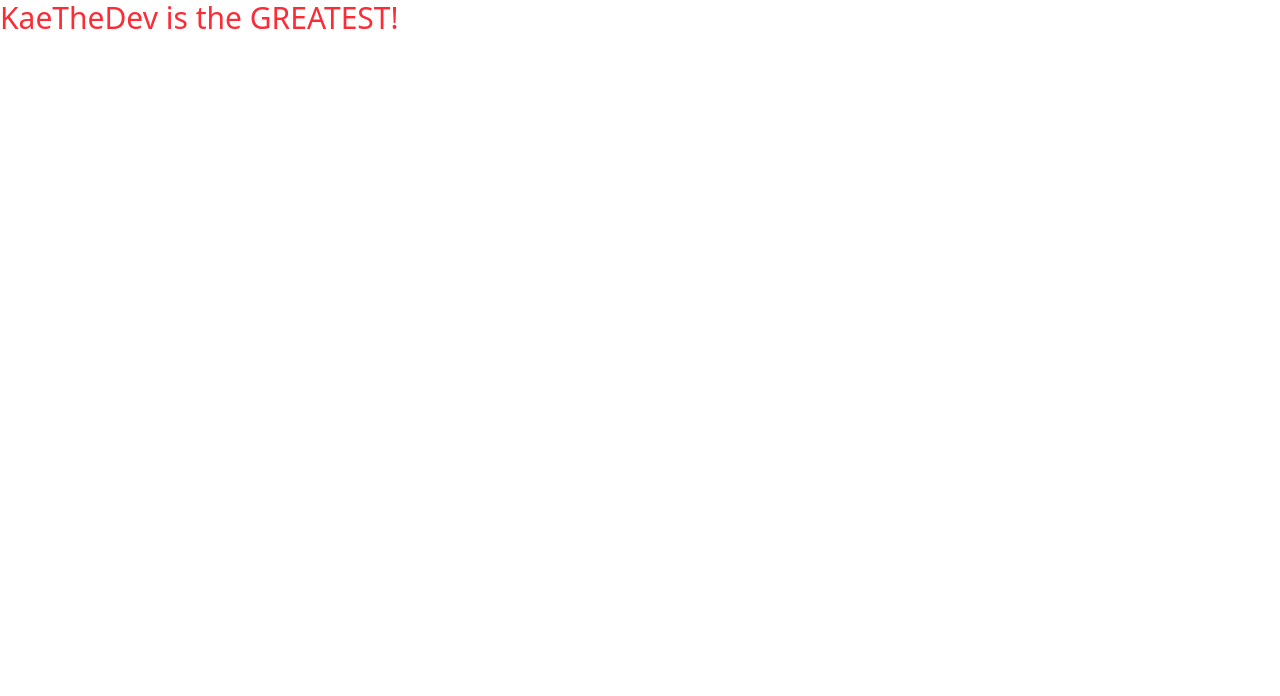
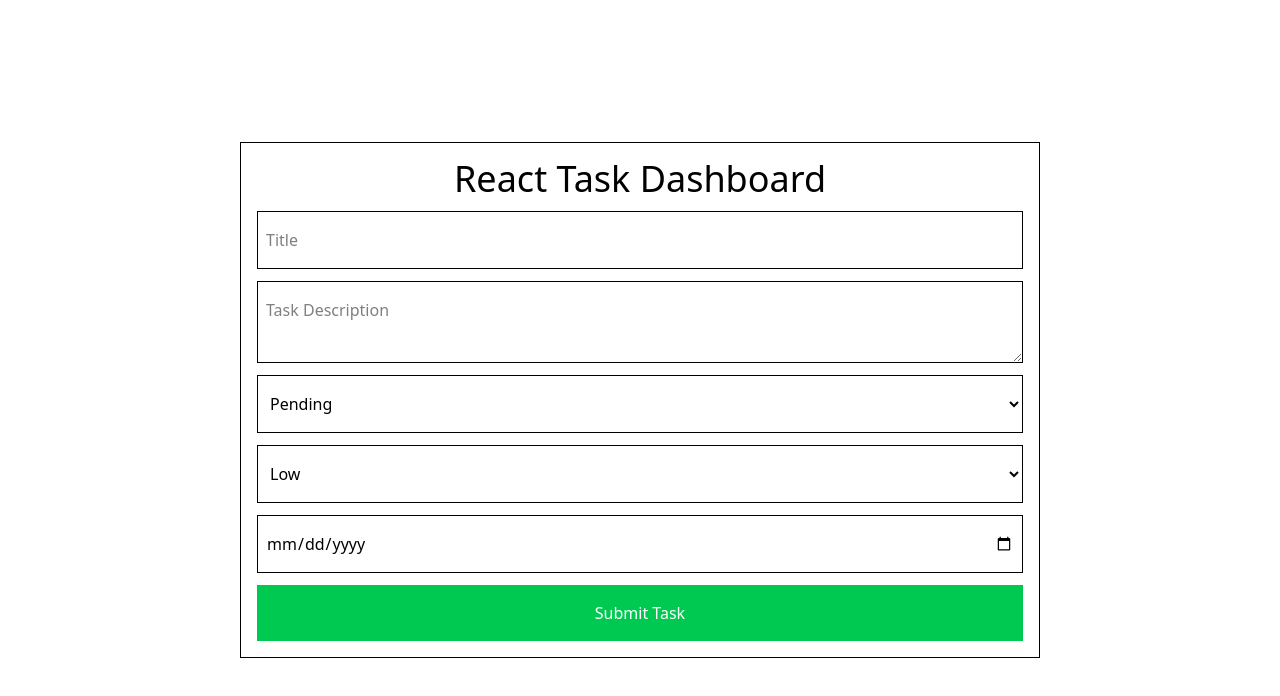
Before and after one commit to KaeTheDev/React-Dashboard-Application, a React (Vite) app: page / in a window 1280 px wide. Shown: the top 696 px of the page. Built offline with nearby package versions, Linux system fonts and the light colour scheme.

Commit message:
Added FormData component with working functionality

```diff
--- a/src/App.tsx
+++ b/src/App.tsx
@@ -1,7 +1,16 @@
+import { TaskForm } from "./components/TaskForm/TaskForm"
+import type { TaskFormData } from "./types"
+
 function App() {
+
+const handleTaskSubmit = (task: TaskFormData) => {
+  console.log("Task submitted: ", task);
+}
+
   return (
     <>
-   <h2 className="text-3xl text-red-500">KaeTheDev is the GREATEST!</h2>
+   {/* <h2 className="text-3xl text-red-500">KaeTheDev is the GREATEST!</h2> */}
+   <TaskForm onSubmit={handleTaskSubmit} />
     </>
   )
 }
--- a/src/components/TaskForm/TaskForm.tsx
+++ b/src/components/TaskForm/TaskForm.tsx
@@ -0,0 +1,66 @@
+import React from "react";
+import { useState } from "react";
+import type { TaskFormData, TaskFormProps } from "../../types";
+
+export const TaskForm: React.FC<TaskFormProps> = ({
+  onSubmit,
+  initialData,
+}) => {
+  // Using an object to capture all form data with useState
+  const [formData, setFormData] = useState<TaskFormData>({
+    title: "",
+    description: "",
+    status: "pending",
+    priority: "low",
+    dueDate: "",
+  });
+
+  // handleChange event handler for information
+  // HTMLInputElement | HTMLSelectElement | HTMLTextAreaElement means this handler can handle inputs, selects, or textareas — all the elements in your form.
+  // TypeScript would complain without this when you try to access e.target.value or e.target.name
+  const handleChange = (
+    e: React.ChangeEvent<
+      HTMLInputElement | HTMLSelectElement | HTMLTextAreaElement
+    >
+  ) => {
+    const target = e.target as
+      | HTMLInputElement
+      | HTMLTextAreaElement
+      | HTMLSelectElement;
+    // destructure the name and value
+    const { name, value } = target;
+    setFormData((prev) => ({
+      ...prev,
+      [name]: value,
+    }));
+  };
+
+  const handleSubmit = (e: React.FormEvent) => {
+    e.preventDefault();
+    onSubmit(formData);
+    console.log(formData);
+  };
+
+  return (
+    <div className="h-screen flex justify-center items-center">
+    <form onSubmit={handleSubmit} className="flex flex-col w-200 border border-solid px-4 py-4">
+    <h1 className="flex justify-center text-4xl mb-3">React Task Dashboard</h1>
+        <input name="title" value={formData.title} onChange={handleChange} placeholder="Title" className="px-2 py-4 border border-solid mb-3"/>
+        <textarea name="description" value={formData.description} onChange={handleChange} placeholder="Task Description" className="px-2 py-4 border border-solid mb-3" />
+        <select name="status" value={formData.status} onChange={handleChange} className="px-2 py-4 border border-solid mb-3">
+            <option value="pending">Pending</option>
+            <option value="in-progress">In-Progress</option>
+            <option value="completed">Completed</option>
+        </select>
+
+        <select name="priority" value={formData.priority} onChange={handleChange} className="px-2 py-4 border border-solid mb-3">
+            <option value="low">Low</option>
+            <option value="medium">Medium</option>
+            <option value="high">High</option>
+        </select>
+        <input name="dueDate" type="date" value={formData.dueDate} onChange={handleChange} className="px-2 py-4 border border-solid mb-3"/>
+      <button type="submit" className="bg-green-500 hover:bg-green-700 text-white px-2 py-4">Submit Task</button>
+    </form>
+    </div>
+  );
+};
--- a/src/types/index.ts
+++ b/src/types/index.ts
@@ -1,7 +1,7 @@
 export type TaskPriority = 'low' | 'medium' | 'high';
 export type TaskStatus = 'pending' | 'in-progress' | 'completed';
 
-export interface TaskForm {
+export interface TaskFormData {
     title: string;
     description: string;
     status: TaskStatus;
@@ -10,6 +10,6 @@ export interface TaskForm {
 }
 
 export interface TaskFormProps {
-    onSubmit: (task: TaskForm) => void;
-    initialData?: TaskForm;
+    onSubmit: (task: TaskFormData) => void;
+    initialData?: TaskFormData;
 }
```
